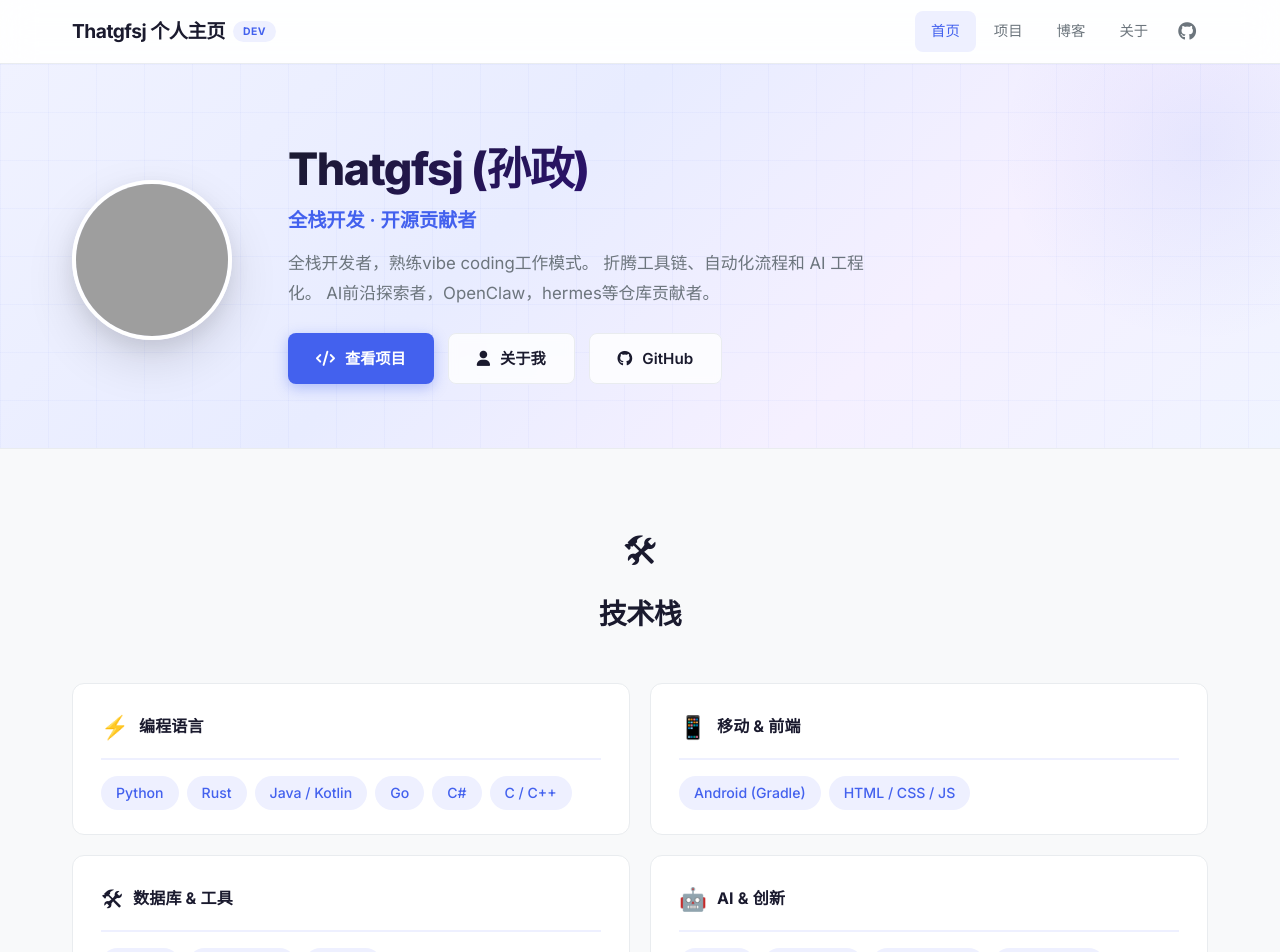
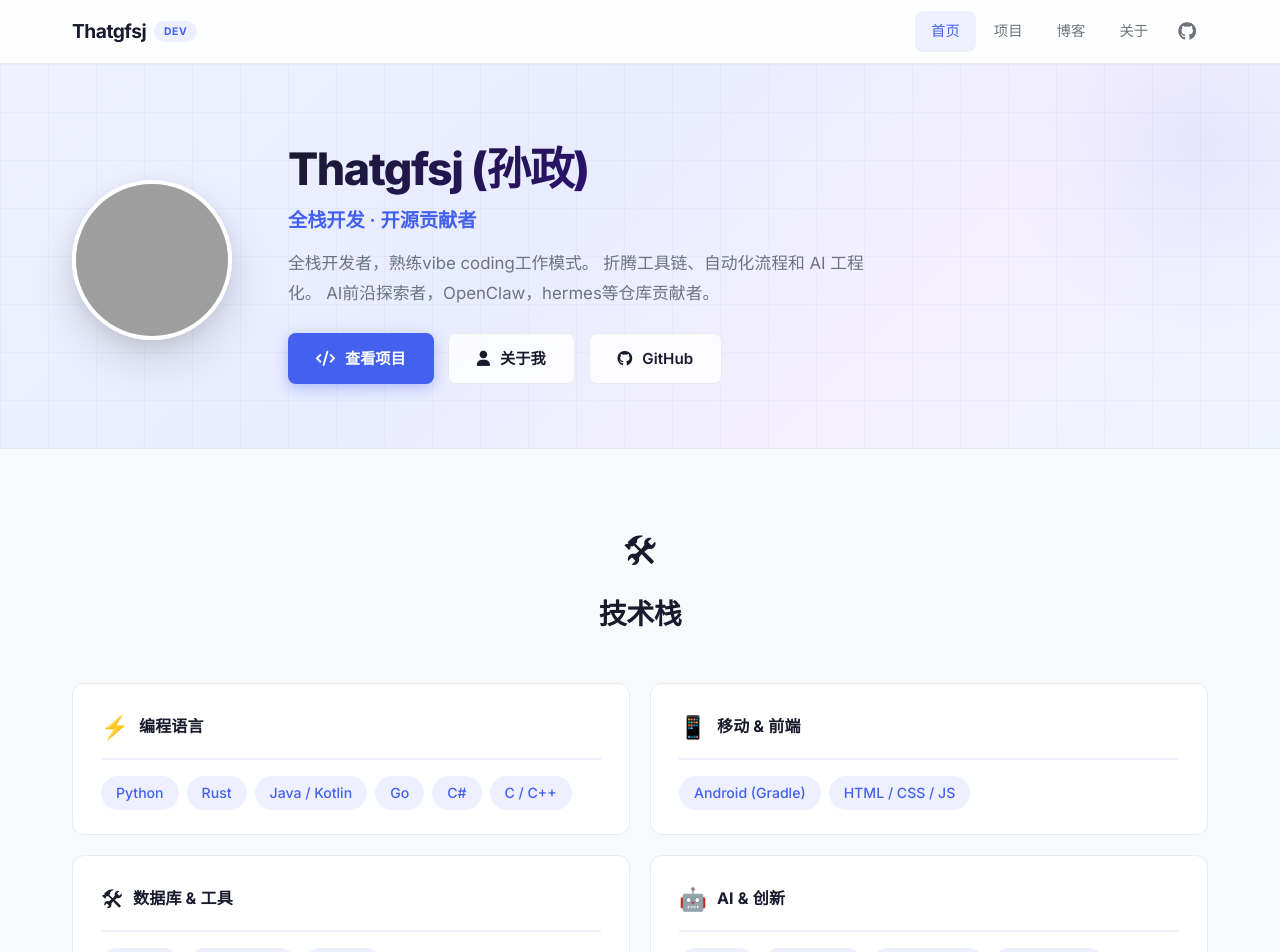
Before and after one commit to Thatgfsj/thatgfsj.github.io, a Jekyll site: the page built from index.md, in a window 1280 px wide. Shown: the top 952 px of the page. Built offline with Jekyll 4.4.1, drawn with Linux system fonts in a browser that asks for light colours; grey boxes are pictures that could not be loaded.

Commit message:
fix(header): shorten site logo

```diff
--- a/_layouts/default.html
+++ b/_layouts/default.html
@@ -18,7 +18,7 @@
   <header class="site-header">
     <div class="wrapper">
       <a class="site-title" href="{{ '/' | relative_url }}">
-        <span class="site-logo">{{ site.title }}</span>
+        <span class="site-logo">Thatgfsj</span>
         <span class="site-badge">dev</span>
       </a>
       <nav class="site-nav">
```
